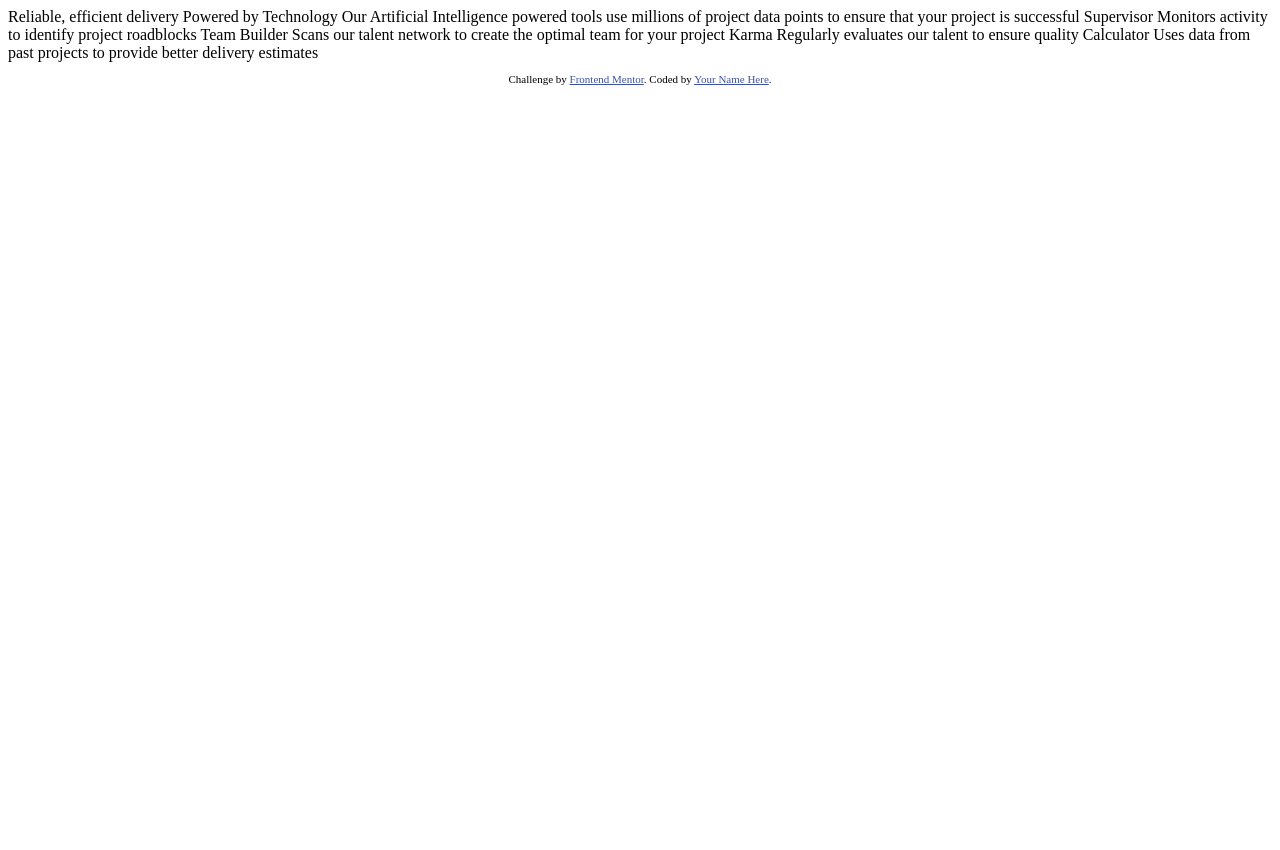
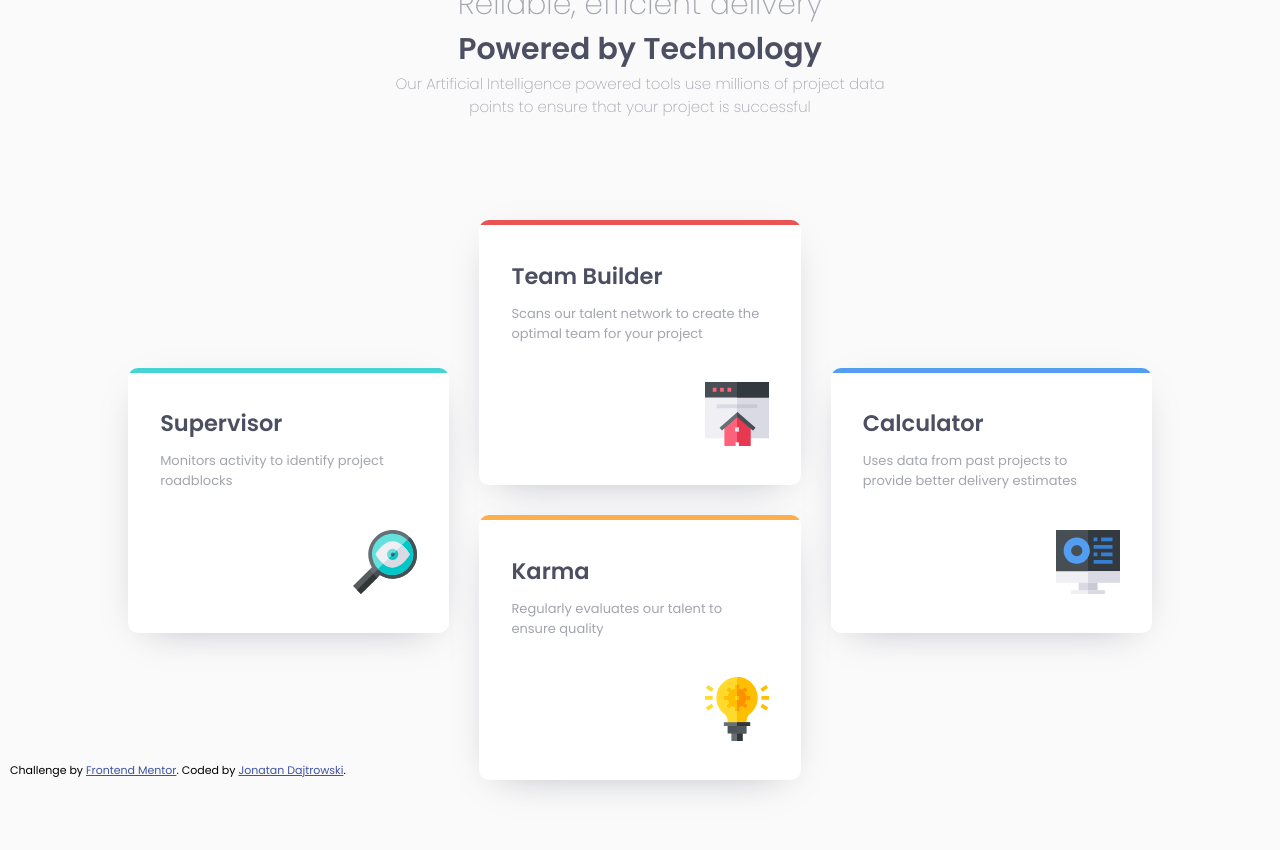
Before and after one commit to JDFIREX/Frontend-Mentor-Challenges-four-card-feature-section-master, a plain HTML site: page index.html in a window 1280 px wide. Before the commit the page ends 800 px from the top, so only its background shows below. Drawn offline with Linux system fonts and the light colour scheme.

Commit message:
new challeng

```diff
--- a/index.html
+++ b/index.html
@@ -8,6 +8,12 @@
 
   <title>Frontend Mentor | Four card feature section</title>
 
+
+  <link href="https://fonts.googleapis.com/css2?family=Poppins:wght@200;400;600&display=swap" rel="stylesheet">
+  <link rel="stylesheet" href="style.css">
+
+
+
   <!-- Feel free to remove these styles or customise in your own stylesheet 👍 -->
   <style>
     .attribution { font-size: 11px; text-align: center; }
@@ -16,29 +22,68 @@
 </head>
 <body>
 
-  Reliable, efficient delivery
-  Powered by Technology
+  <main>
+    <header>
+      <h1><span class="header_h1_gray">Reliable, efficient delivery</span></h1>
+      <h1>Powered by Technology</h1>
+      <p>Our Artificial Intelligence powered tools use millions of project data points
+        to ensure that your project is successful</p>
+    </header>
+    <div class="container">
+      <div class="grid">
 
-  Our Artificial Intelligence powered tools use millions of project data points
-  to ensure that your project is successful
+        <div class="grid_item">
+          <span class="grid_item_line"></span>
+          <div class="grid_item_header">
+            <h2>Supervisor</h2>
+            <p>Monitors activity to identify project roadblocks</p>
+          </div>
+          <div class="grid_item_img_box">
+            <img class="grid_item_img" src="images/icon-supervisor.svg" >
+          </div>
+        </div>
 
-  Supervisor
-  Monitors activity to identify project roadblocks
+        <div class="grid_item">
+          <span class="grid_item_line"></span>
+          <div class="grid_item_header">
+            <h2>Team Builder</h2>
+            <p>Scans our talent network to create the optimal team for your project</p>
+          </div>
+          <div class="grid_item_img_box">
+            <img class="grid_item_img" src="images/icon-team-builder.svg" >
+          </div>
+        </div>
 
-  Team Builder
-  Scans our talent network to create the optimal team for your project
+        <div class="grid_item">
+          <span class="grid_item_line"></span>
+          <div class="grid_item_header">
+            <h2>Karma</h2>
+            <p>Regularly evaluates our talent to ensure quality</p>
+          </div>
+          <div class="grid_item_img_box">
+            <img class="grid_item_img" src="images/icon-karma.svg" >
+          </div>
+        </div>
 
-  Karma
-  Regularly evaluates our talent to ensure quality
+        <div class="grid_item">
+          <span class="grid_item_line"></span>
+          <div class="grid_item_header">
+            <h2>Calculator</h2>
+            <p>Uses data from past projects to provide better delivery estimates</p>
+          </div>
+          <div class="grid_item_img_box">
+            <img class="grid_item_img" src="images/icon-calculator.svg" >
+          </div>
+        </div>
 
-  Calculator
-  Uses data from past projects to provide better delivery estimates
+      </div>
+    </div>
+  </main>
 
-
-  <footer>
+  <footer style="width: auto; position:fixed; bottom: 10px; left : 10px; color: black;">
     <p class="attribution">
       Challenge by <a href="https://www.frontendmentor.io?ref=challenge" target="_blank">Frontend Mentor</a>.
-      Coded by <a href="#">Your Name Here</a>.
+      Coded by <a href="#">Jonatan Dajtrowski</a>.
     </p>
   </footer>
 </body>
--- /dev/null
+++ b/style.css
@@ -0,0 +1,171 @@
+body{
+    font-size: 15px;
+    font-family: 'Poppins', sans-serif;
+    margin: 0;
+    padding: 0;
+    width: 100vw;
+    height: 100vh;
+    display: flex;
+    justify-content: center;
+    align-items: center;
+    box-sizing: border-box;
+}
+main{
+    position: relative;
+    top: 0;
+    left: 0;
+    width: 1440px;
+    height: 900px;
+    background-color: hsl(0, 0%, 98%);
+}
+
+
+
+header{
+    margin: 0;
+    padding: 0;
+    position: relative;
+    top: 0;
+    left: 0;
+    min-width: 100%;
+    min-height: 200px;
+    display: flex;
+    justify-content: center;
+    align-items: center;
+    flex-direction: column;
+}
+header h1,
+header h1 .header_h1_gray,
+header p{
+    margin: 0;
+    padding: 0;
+}
+header h1 .header_h1_gray{
+    color: hsl(229, 6%, 66%);
+    font-weight: 200;
+}
+header h1{
+    color: hsl(234, 12%, 34%);
+    font-weight: 600;
+}
+header p{
+    color: hsl(229, 6%, 66%);
+    font-weight: 200;
+    width: 35em;
+    text-align: center;
+}
+
+
+
+
+.container{
+    position: relative;
+    top: 0;
+    left: 0;
+    width: 100%;
+    margin: 0;
+    padding: 0;
+    height: 700px;
+    display: flex;
+    justify-content: center;
+    align-items: center;
+}
+.grid{
+    position: relative;
+    top: 0;
+    left: 0;
+    width: 80%;
+    height: 80%;
+    display: grid;
+    grid-template-columns: repeat(9,1fr);
+    grid-template-rows: repeat(4,1fr);
+    grid-gap: 2em;
+    grid-template-areas:
+        ". . . b b b . . ."
+        "s s s b b b c c c"
+        "s s s k k k c c c"
+        ". . . k k k . . ."
+    ;
+}
+.grid_item{
+    position: relative;
+    top: 0;
+    left: 0;
+    background-color: white;
+    box-shadow: 0px 10px 40px -20px hsl(229, 6%, 66%);
+    border-radius: 10px;
+    overflow: hidden;
+    display: flex;
+    justify-content: space-evenly;
+    align-items: center;
+    flex-direction: column;
+}
+.grid_item:nth-child(1){
+    grid-area: s;
+}
+.grid_item:nth-child(2){
+    grid-area: b;
+}
+.grid_item:nth-child(3){
+    grid-area: k;
+}
+.grid_item:nth-child(4){
+    grid-area: c;
+}
+.grid_item_line{
+    position: absolute;
+    top: 0;
+    left: 0;
+    width: 100%;
+    height: 5px;
+}
+.grid_item:nth-child(1) .grid_item_line{
+    background-color:hsl(180, 62%, 55%) ;
+}
+.grid_item:nth-child(2) .grid_item_line{
+    background-color:hsl(0, 78%, 62%) ;
+}
+.grid_item:nth-child(3) .grid_item_line{
+    background-color: hsl(34, 97%, 64%);
+}
+.grid_item:nth-child(4) .grid_item_line{
+    background-color:hsl(212, 86%, 64%) ;
+}
+
+.grid_item_header{
+    position: relative;
+    top: 0;
+    left: 0;
+    width: 80%;
+    height: auto;
+    display: flex;
+    justify-content: flex-start;
+    align-items: flex-start;
+    flex-direction: column;
+    font-size: 15px;
+}
+.grid_item_header h2{
+    margin: 0; padding: 0;
+    margin-bottom: 0.5em;
+    color: hsl(234, 12%, 34%);
+    font-weight: 600;
+}
+.grid_item_header p{
+    margin: 0;padding: 0;
+    color: hsl(229, 6%, 66%);
+    font-weight: 400;
+    font-size: 13px;
+}
+.grid_item_img_box{
+    position: relative;
+    top: 0;
+    left: 0;
+    width: 80%;
+    display: flex;
+    justify-content: flex-end;
+    align-items: center;
+}
+.grid_item_img{
+    width: 64px;
+    height: 64px;
+}
```
